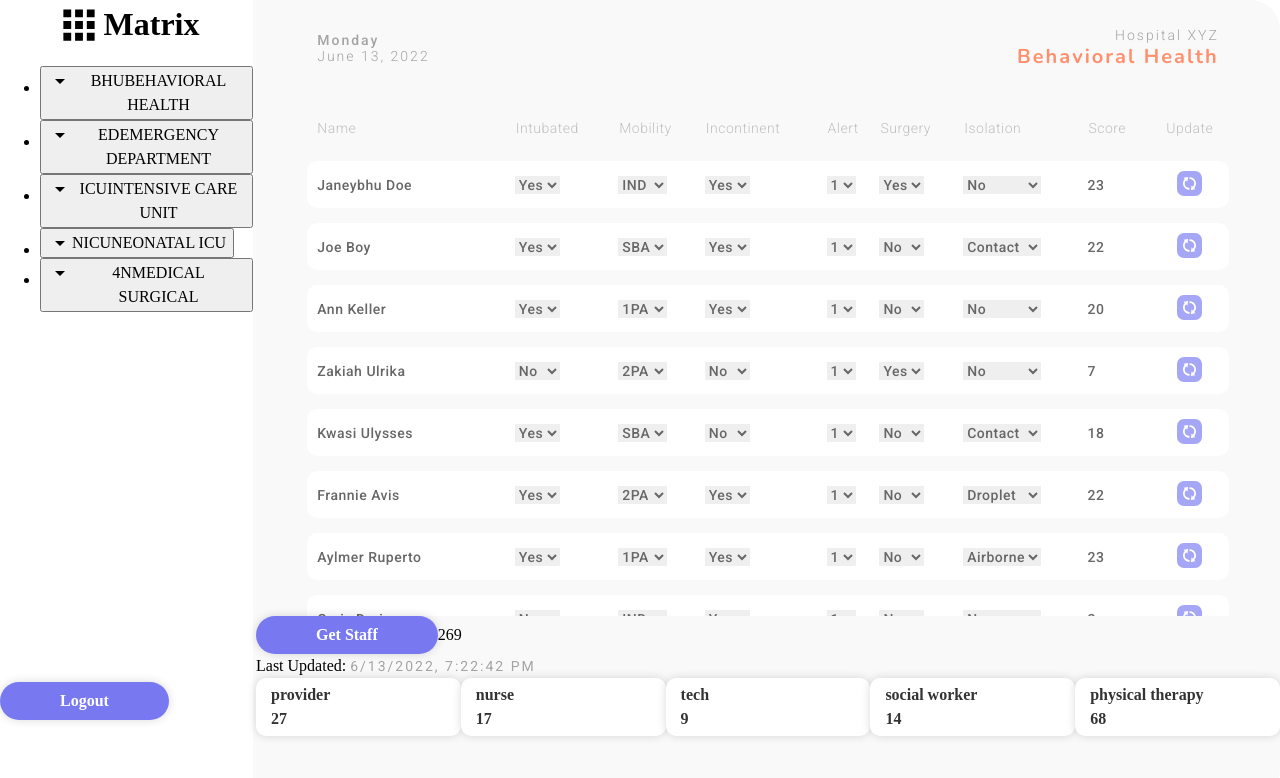
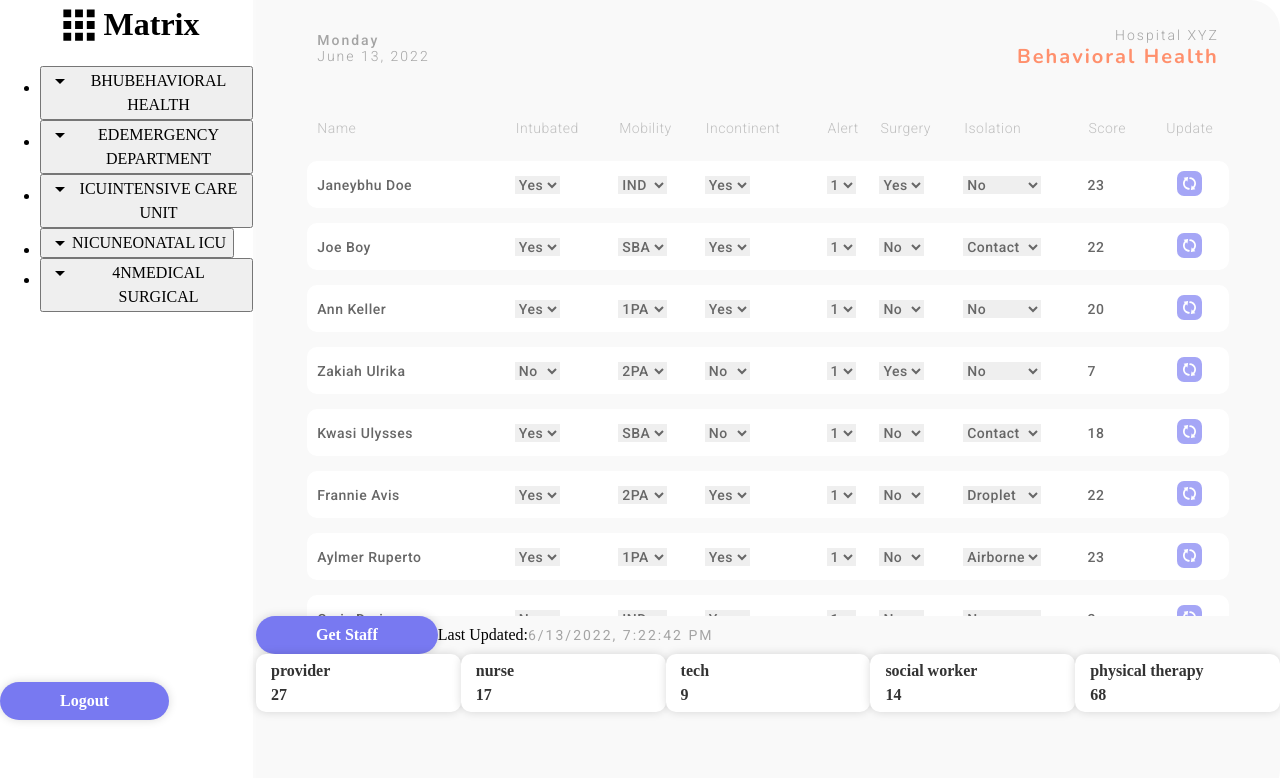
Before and after one commit to alisarf/staff_matrix, a React (Create React App) app: page / in a window 1280 px wide. Shown: the top 778 px of the page. Built offline with nearby package versions, Linux system fonts and the light colour scheme.

Commit message:
Add StaffCards component

```diff
--- a/src/App.js
+++ b/src/App.js
@@ -9,7 +9,7 @@ import { scoreScale } from "./Objects";
 
 // Styled-Components
 import { Button } from "./components/styled-components/button.styled";
-import { Card } from "./components/styled-components/card.styled";
+import StaffCards from "./components/StaffCards";
 
 /**
  *Ideas :
@@ -214,21 +214,11 @@ function App() {
           >
             Get Staff
           </Button>
-          {acuityTotal}
-          <p>
-            Last Updated: <Time loc="bottom" timestamp={timestamp} />
-          </p>
-          <div className="Hidden">{acuityTotal}</div>
-          <section className="Container__staff">
-            {Object.keys(staff).map((title, value) => {
-              return (
-                <Card key={value}>
-                  <h4 title={value}>{title}</h4>
-                  <h4 title={staff[title]}>{staff[title]}</h4>
-                </Card>
-              );
-            })}
-          </section>
+          <span>
+            Last Updated:
+            <Time loc="bottom" timestamp={timestamp} />
+          </span>
+          <StaffCards staff={staff}></StaffCards>
         </section>
       </div>
     </div>
--- /dev/null
+++ b/src/components/StaffCards.jsx
@@ -0,0 +1,23 @@
+import PropTypes from "prop-types";
+import { Card } from "./styled-components/card.styled";
+
+function StaffCards({ staff }) {
+  return (
+    <section className="Container__staff">
+      {Object.keys(staff).map((title, value) => {
+        return (
+          <Card key={value}>
+            <h4 title={value}>{title}</h4>
+            <h4 title={staff[title]}>{staff[title]}</h4>
+          </Card>
+        );
+      })}
+    </section>
+  );
+}
+
+StaffCards.propTypes = {
+  staff: PropTypes.object,
+};
+
+export default StaffCards;
```
